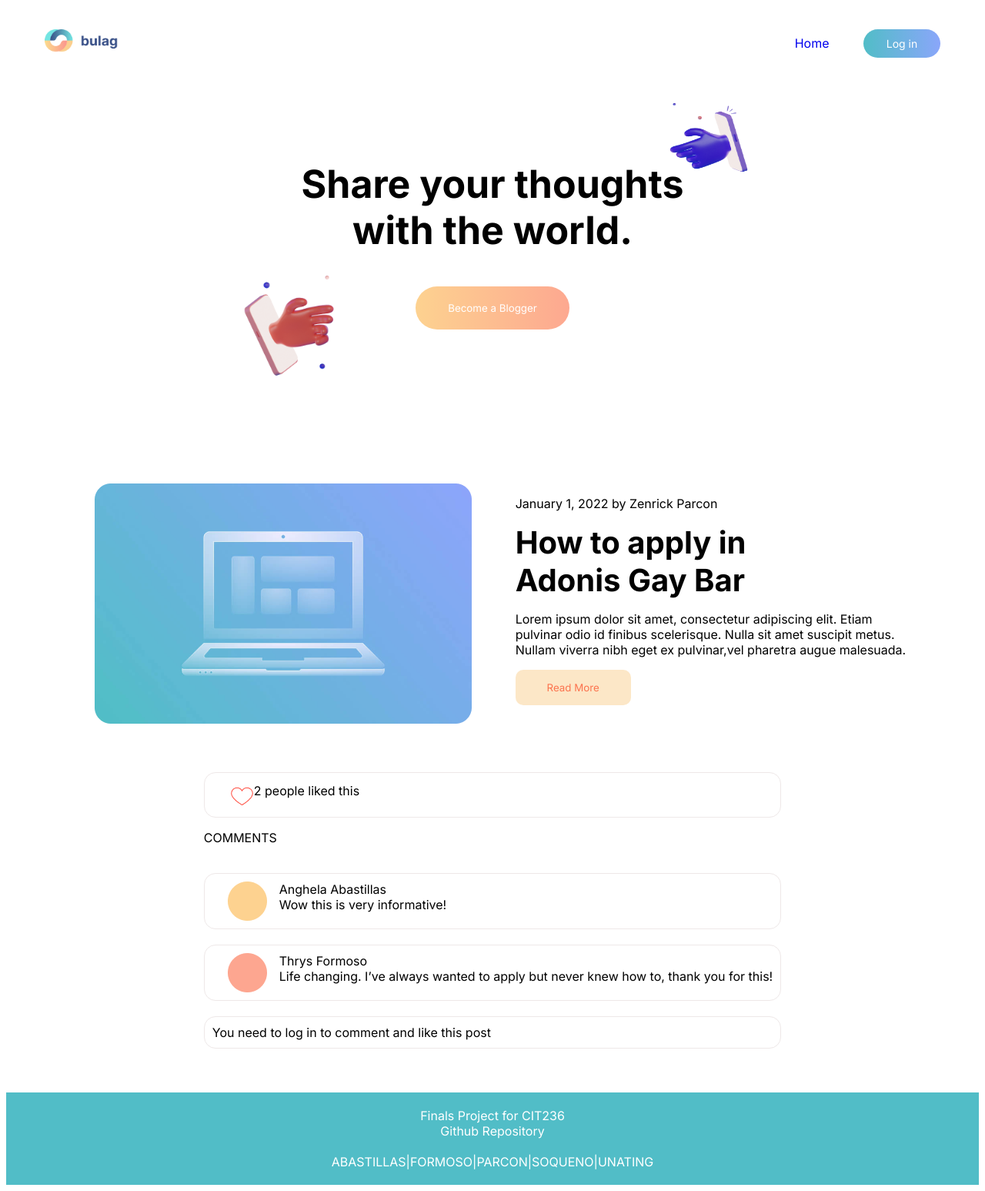
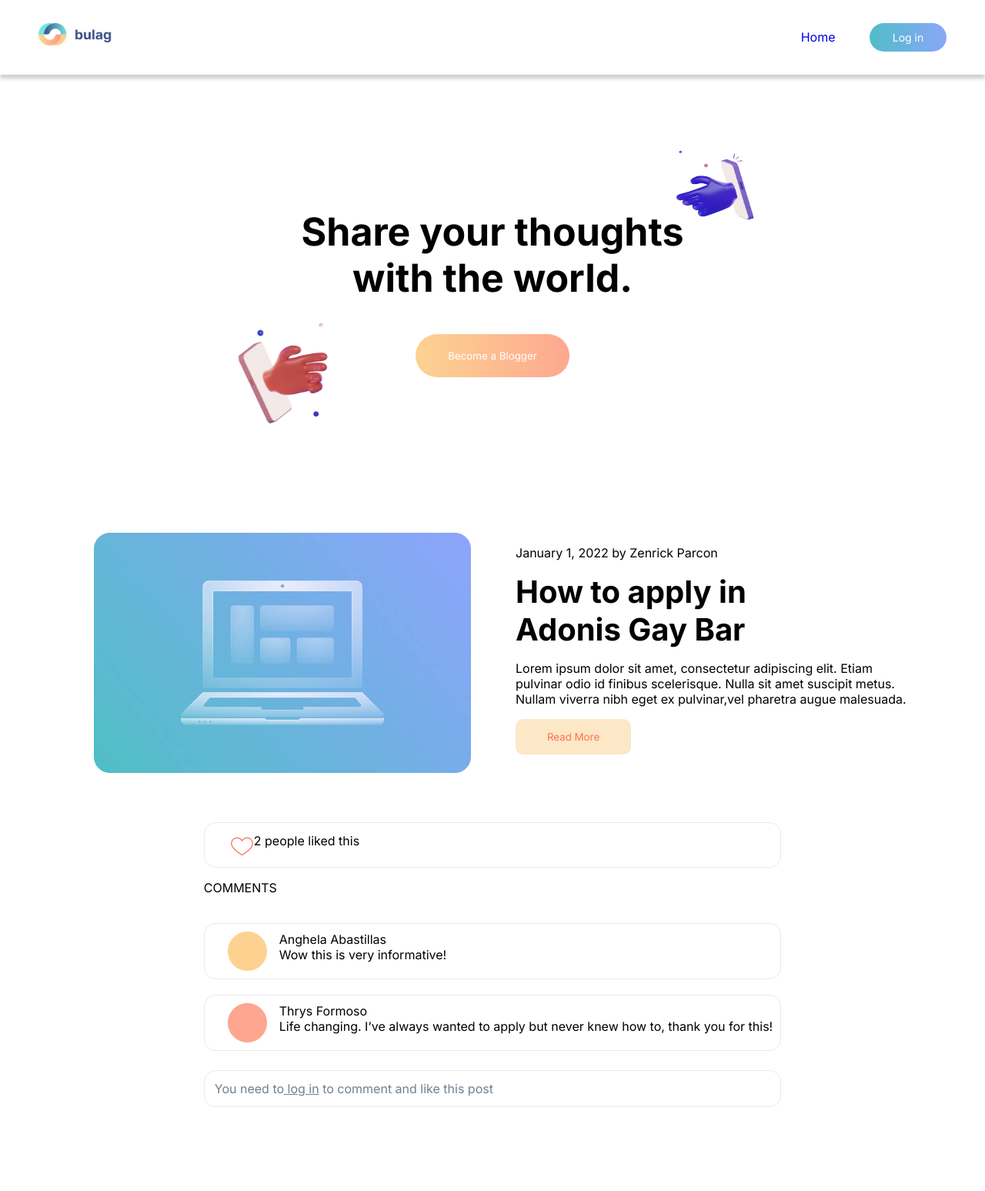
Before and after one commit to keiruu/CIT236-Blogging-System, a PHP site: page / in a window 1280 px wide. Shown: the whole page at 77% size. After the commit the page ends 1438 px from the top, so only its background shows below. Run offline with PHP 8.4, Linux system fonts and the light colour scheme.

Commit message:
homepage 99% done
gaugtas ko sa comments

```diff
--- a/index.php
+++ b/index.php
@@ -16,8 +16,8 @@
         <img src="images\Logo.png" width="150px" height="30px">
 
             <div class="header-right">
-                <a href="index.php">Home</a>
-                    <a href="login.php">
+                <a href="index.php" class="home_link">Home</a>
+                    <a href="login.php" class="login_link">
                         <button type="submit" id="loginbtn">Log in</button>
                     </a>
             </div>
@@ -73,15 +73,18 @@
                                 Life changing. I’ve always wanted to apply but never knew how to, thank you for this!
                                 </td>
                         </tr>
-                        <tr>
-                                <td>You need to log in</a> to comment and like this post</td>
-                        </tr>
+                </table>
+                <table id="tb3">
+                    <tr>
+                        <td>You need to<u><a href="login.php" class="login_link2"> log in</u></a> to comment and like this post</td>
+                    </tr>
                 </table>
             </div>
         </div>
 </form>
 
-<div class="footer">Finals Project for CIT236 <br>Github Repository</br><br> ABASTILLAS|FORMOSO|PARCON|SOQUENO|UNATING</br> </div>
+<div class="footer">Finals Project for CIT236 <br><u><a href="https://github.com/keiruu/CIT236-Blogging-System" class="github-link" target="_blank">Github Repository</a></u></br>
+    <br> ABASTILLAS | FORMOSO | PARCON | SOQUENO | UNATING</br> </div>
     </div>
 
 </body>
--- a/styles/style.css
+++ b/styles/style.css
@@ -1,13 +1,15 @@
 @import url('https://fonts.googleapis.com/css2?family=Inter:wght@300;400;500;600;700;800;900&display=swap');
 body {
     font-family: 'Inter', sans-serif;
+    margin: auto;
 }
 
 .header {
     overflow: hidden;
     background-color: #ffffff;
     padding: 30px;
-    padding-bottom: 0;
+    margin-bottom: 2.5rem;
+    box-shadow: 0 5px 5px rgba(0, 0, 0, 0.2);
 }
 
 img {
@@ -19,7 +21,8 @@ img {
     float: right;
 }
 
-a:link {
+.login_link,
+.home_link {
     text-decoration: none;
     padding: 20px;
 }
@@ -192,11 +195,31 @@ a:link {
     padding-bottom: 5px;
 }
 
+#tb3 {
+    border: 1px solid rgb(238, 232, 232);
+    border-radius: 15px;
+    padding: 10px;
+    width: 100%;
+    gap: 1rem;
+    display: flex;
+}
+
+#tb3 tr td {
+    text-align: center;
+    vertical-align: middle;
+    color: slategray;
+}
+
+.login_link2 {
+    text-decoration: none;
+    color: slategray;
+}
+
 .footer {
-    display: flex;
-    flex-direction: column;
+    position: absolute;
     padding: 20px;
-    min-width: 100vh;
+    left: 0;
+    right: 0;
     background-color: #51BDC7;
     color: white;
     text-align: center;
```
